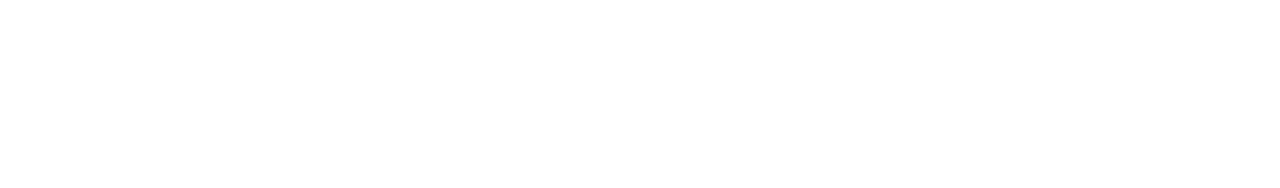
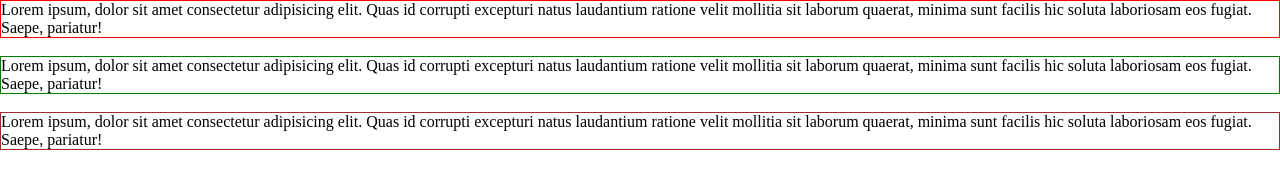
Before and after one commit to mehedi-ts/module-2-practice, a plain HTML site: page index.html in a window 1280 px wide. Drawn offline with Linux system fonts and the light colour scheme.

Commit message:
task 1 complete.

```diff
--- /dev/null
+++ b/Style/index.css
@@ -0,0 +1,8 @@
+* {
+  margin: 0;
+  padding: 0;
+  box-sizing: border-box;
+}
+.first {
+  border: 1px solid red;
+}
--- a/index.html
+++ b/index.html
@@ -3,7 +3,31 @@
   <head>
     <meta charset="UTF-8" />
     <meta name="viewport" content="width=device-width, initial-scale=1.0" />
-    <title>Document</title>
+    <title>Mosule-2-Practice</title>
+    <link rel="stylesheet" href="Style/index.css" />
+    <style>
+      .second {
+        border: 1px solid green;
+      }
+    </style>
   </head>
-  <body></body>
+  <body>
+    <p class="first">
+      Lorem ipsum, dolor sit amet consectetur adipisicing elit. Quas id corrupti
+      excepturi natus laudantium ratione velit mollitia sit laborum quaerat,
+      minima sunt facilis hic soluta laboriosam eos fugiat. Saepe, pariatur!
+    </p>
+    <br />
+    <p class="second">
+      Lorem ipsum, dolor sit amet consectetur adipisicing elit. Quas id corrupti
+      excepturi natus laudantium ratione velit mollitia sit laborum quaerat,
+      minima sunt facilis hic soluta laboriosam eos fugiat. Saepe, pariatur!
+    </p>
+    <br />
+    <p style="border: 1px solid brown">
+      Lorem ipsum, dolor sit amet consectetur adipisicing elit. Quas id corrupti
+      excepturi natus laudantium ratione velit mollitia sit laborum quaerat,
+      minima sunt facilis hic soluta laboriosam eos fugiat. Saepe, pariatur!
+    </p>
+  </body>
 </html>
```
